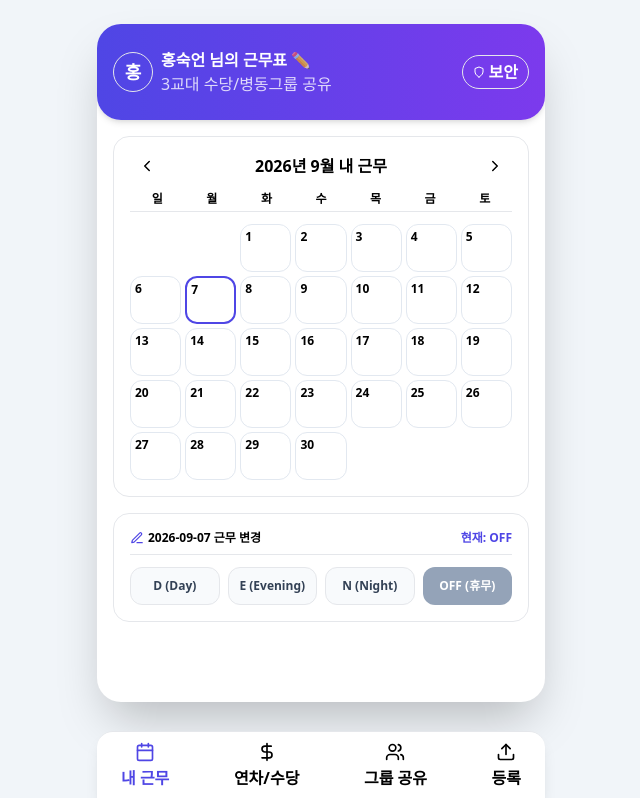
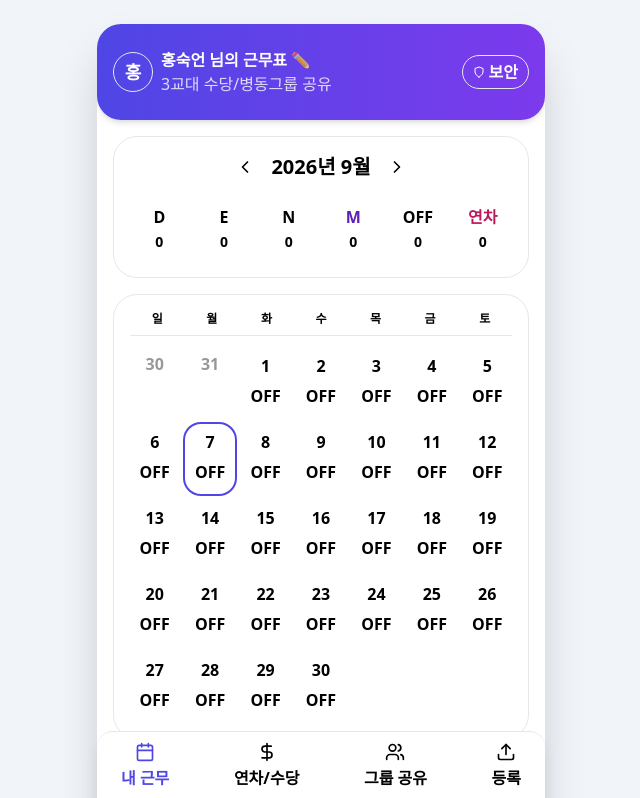
Before and after one commit to Choiseonkyeong/nurse-shift-calendar, a React (Vite) app: page / in a window 1280 px wide. Shown: the top 798 px of the page, without its empty margins (319-959 px from the left). Built offline with nearby package versions, Linux system fonts and the light colour scheme; no server answers.

Commit message:
Update MyShiftTab.jsx

```diff
--- a/src/components/MyShiftTab.jsx
+++ b/src/components/MyShiftTab.jsx
@@ -1,5 +1,5 @@
 import React, { useState, useMemo } from 'react';
-import { ChevronLeft, ChevronRight, Edit3 } from 'lucide-react';
+import { ChevronLeft, ChevronRight, Edit2, Bell } from 'lucide-react';
 import { toDateKey, splitDateKey } from '../utils/dateUtils';
 
 export default function MyShiftTab({
@@ -9,27 +9,40 @@ export default function MyShiftTab({
   setMyShifts,
   shiftConfigs = {}
 }) {
-  // 안전한 객체 보장
   const safeShifts = myShifts || {};
-  const safeConfigs = shiftConfigs || {};
-
   const normalizedSelectedDate = toDateKey(selectedDate || new Date());
   const { year: initYear, month: initMonth } = splitDateKey(normalizedSelectedDate);
 
   const [currentYear, setCurrentYear] = useState(initYear || 2026);
   const [currentMonth, setCurrentMonth] = useState(initMonth || 9);
 
-  // 달력 날짜 생성
+  // 이번 달 근무 카운트 (D, E, N, M, OFF, 연차 6종)
+  const currentMonthPrefix = `${currentYear}-${String(currentMonth).padStart(2, '0')}`;
+  const shiftCounts = { D: 0, E: 0, N: 0, M: 0, OFF: 0, 연차: 0 };
+
+  Object.entries(safeShifts).forEach(([dateKey, code]) => {
+    if (dateKey.startsWith(currentMonthPrefix) && code) {
+      if (shiftCounts[code] !== undefined) {
+        shiftCounts[code] += 1;
+      }
+    }
+  });
+
   const calendarDays = useMemo(() => {
     const firstDay = new Date(currentYear, currentMonth - 1, 1).getDay();
     const lastDate = new Date(currentYear, currentMonth, 0).getDate();
     const days = [];
 
-    for (let i = 0; i < firstDay; i++) days.push(null);
+    const prevLastDate = new Date(currentYear, currentMonth - 1, 0).getDate();
+    for (let i = firstDay - 1; i >= 0; i--) {
+      days.push({ dayNum: prevLastDate - i, isCurrentMonth: false });
+    }
+
     for (let d = 1; d <= lastDate; d++) {
       const dateStr = `${currentYear}-${String(currentMonth).padStart(2, '0')}-${String(d).padStart(2, '0')}`;
-      days.push({ dayNum: d, dateStr });
+      days.push({ dayNum: d, dateStr, isCurrentMonth: true });
     }
+
     return days;
   }, [currentYear, currentMonth]);
 
@@ -43,7 +56,6 @@ export default function MyShiftTab({
     else setCurrentMonth(currentMonth + 1);
   };
 
-  // 근무 변경 클릭 핸들러 (방어 코드 적용)
   const handleShiftSelect = (code) => {
     if (!setSelectedDate || !normalizedSelectedDate) return;
     setMyShifts((prev) => {
@@ -57,105 +69,134 @@ export default function MyShiftTab({
     });
   };
 
-  // 선택된 날짜의 현재 근무 코드 (안전 접근)
-  const currentSelectedShiftCode = safeShifts[normalizedSelectedDate] || 'OFF';
+  const currentShiftCode = safeShifts[normalizedSelectedDate] || 'OFF';
 
   return (
-    <div className="space-y-4 font-sans max-w-md mx-auto">
-      {/* 1. 달력 헤더 및 메타 */}
-      <div className="bg-white p-4 rounded-2xl shadow-xs border border-slate-100 space-y-3">
-        <div className="flex justify-between items-center px-1">
-          <button onClick={handlePrevMonth} className="p-1 hover:bg-slate-100 rounded-lg transition">
-            <ChevronLeft size={18} />
+    <div className="space-y-4 font-sans max-w-md mx-auto pb-10">
+      {/* 1. 상단 월 선택 & 6종 카운트 배지 카드 */}
+      <div className="bg-white p-4 rounded-3xl shadow-xs border border-slate-100 space-y-4">
+        <div className="flex justify-center items-center gap-3">
+          <button onClick={handlePrevMonth} className="p-1 hover:bg-slate-100 rounded-lg text-slate-600">
+            <ChevronLeft size={20} />
           </button>
-          <h2 className="font-extrabold text-base text-slate-900">
-            {currentYear}년 {currentMonth}월 내 근무
+          <h2 className="text-xl font-black text-slate-900">
+            {currentYear}년 {currentMonth}월
           </h2>
-          <button onClick={handleNextMonth} className="p-1 hover:bg-slate-100 rounded-lg transition">
-            <ChevronRight size={18} />
+          <button onClick={handleNextMonth} className="p-1 hover:bg-slate-100 rounded-lg text-slate-600">
+            <ChevronRight size={20} />
           </button>
         </div>
 
-        {/* 요일 헤더 */}
-        <div className="grid grid-cols-7 text-center text-xs font-bold text-slate-400 border-b pb-1">
+        <div className="grid grid-cols-6 gap-1.5 text-center">
+          <div className="bg-amber-100/80 p-2 rounded-2xl">
+            <span className="text-[11px] font-bold text-amber-800 block">D</span>
+            <span className="text-sm font-black text-amber-950">{shiftCounts.D}</span>
+          </div>
+          <div className="bg-orange-100/80 p-2 rounded-2xl">
+            <span className="text-[11px] font-bold text-orange-800 block">E</span>
+            <span className="text-sm font-black text-orange-950">{shiftCounts.E}</span>
+          </div>
+          <div className="bg-sky-100/80 p-2 rounded-2xl">
+            <span className="text-[11px] font-bold text-sky-800 block">N</span>
+            <span className="text-sm font-black text-sky-950">{shiftCounts.N}</span>
+          </div>
+          <div className="bg-purple-100/80 p-2 rounded-2xl">
+            <span className="text-[11px] font-bold text-purple-800 block">M</span>
+            <span className="text-sm font-black text-purple-950">{shiftCounts.M}</span>
+          </div>
+          <div className="bg-slate-100 p-2 rounded-2xl">
+            <span className="text-[11px] font-bold text-slate-600 block">OFF</span>
+            <span className="text-sm font-black text-slate-800">{shiftCounts.OFF}</span>
+          </div>
+          <div className="bg-pink-100/80 p-2 rounded-2xl">
+            <span className="text-[11px] font-bold text-pink-700 block">연차</span>
+            <span className="text-sm font-black text-pink-950">{shiftCounts.연차}</span>
+          </div>
+        </div>
+      </div>
+
+      {/* 2. 메인 달력 */}
+      <div className="bg-white p-4 rounded-3xl shadow-xs border border-slate-100 space-y-3">
+        <div className="grid grid-cols-7 text-center text-xs font-black border-b pb-2">
           <span className="text-rose-500">일</span>
-          <span>월</span>
-          <span>화</span>
-          <span>수</span>
-          <span>목</span>
-          <span>금</span>
+          <span className="text-slate-400">월</span>
+          <span className="text-slate-400">화</span>
+          <span className="text-slate-400">수</span>
+          <span className="text-slate-400">목</span>
+          <span className="text-slate-400">금</span>
           <span className="text-sky-500">토</span>
         </div>
 
-        {/* 달력 날짜 그리드 */}
-        <div className="grid grid-cols-7 gap-1 text-xs">
+        <div className="grid grid-cols-7 gap-1.5 text-center">
           {calendarDays.map((item, idx) => {
-            if (!item) return <div key={idx} className="h-12 bg-slate-50/50 rounded-xl"></div>;
+            if (!item.isCurrentMonth) {
+              return (
+                <div key={idx} className="p-1 text-slate-300 opacity-40">
+                  <span className="text-[11px] block font-semibold">{item.dayNum}</span>
+                </div>
+              );
+            }
 
             const isSelected = normalizedSelectedDate === item.dateStr;
             const shiftCode = safeShifts[item.dateStr] || 'OFF';
-            const config = safeConfigs[shiftCode] || { color: '#94A3B8', name: '휴무' };
 
             return (
               <div
                 key={idx}
                 onClick={() => setSelectedDate && setSelectedDate(item.dateStr)}
-                style={{
-                  borderColor: isSelected ? '#4F46E5' : '#E2E8F0',
-                  borderWidth: isSelected ? '2px' : '1px'
-                }}
-                className={`h-12 p-1 rounded-xl transition cursor-pointer flex flex-col justify-between ${
-                  isSelected ? 'bg-indigo-50/50 shadow-2xs' : 'bg-white hover:bg-slate-50'
+                className={`p-1.5 rounded-2xl transition cursor-pointer flex flex-col items-center justify-between min-h-[56px] ${
+                  isSelected ? 'ring-2 ring-indigo-600 bg-indigo-50/20' : 'hover:bg-slate-50'
                 }`}
               >
-                <span className="text-[10px] font-extrabold text-slate-700">{item.dayNum}</span>
-                {shiftCode !== 'OFF' && (
-                  <span
-                    style={{ backgroundColor: config.color || '#4F46E5' }}
-                    className="text-[9px] font-black text-white text-center rounded py-0.5 leading-none"
-                  >
-                    {shiftCode}
-                  </span>
-                )}
+                <span className="text-[11px] font-extrabold text-slate-700 block mb-0.5">{item.dayNum}</span>
+                <span
+                  className={`text-[10px] font-black w-8 h-8 rounded-full flex items-center justify-center ${
+                    shiftCode === 'D' ? 'bg-amber-100 text-amber-900' :
+                    shiftCode === 'E' ? 'bg-orange-200 text-orange-950 font-black' :
+                    shiftCode === 'N' ? 'bg-sky-100 text-sky-900' :
+                    shiftCode === 'M' ? 'bg-purple-200 text-purple-950 font-black' :
+                    shiftCode === '연차' ? 'bg-pink-100 text-pink-900' : 'text-slate-500 bg-slate-100'
+                  }`}
+                >
+                  {shiftCode}
+                </span>
               </div>
             );
           })}
         </div>
       </div>
 
-      {/* 2. 선택한 날짜 근무 입력 패널 */}
-      <div className="bg-white p-4 rounded-2xl shadow-xs border border-slate-100 space-y-3">
-        <div className="flex justify-between items-center border-b pb-2">
-          <span className="text-xs font-black text-slate-800 flex items-center gap-1">
-            <Edit3 size={14} className="text-indigo-600" /> {normalizedSelectedDate} 근무 변경
+      {/* 3. 선택일 근무 지정 패널 */}
+      <div className="bg-white p-4 rounded-3xl shadow-xs border border-slate-100 space-y-3">
+        <div className="flex justify-between items-center text-xs">
+          <span className="font-extrabold text-slate-800 flex items-center gap-1">
+            <Edit2 size={14} className="text-indigo-600" /> {normalizedSelectedDate} 근무 지정
           </span>
-          <span className="text-xs font-extrabold text-indigo-600">
-            현재: {currentSelectedShiftCode}
-          </span>
+          <span className="font-bold text-indigo-600">{currentShiftCode}</span>
         </div>
 
-        {/* 근무 선택 버튼 4종 */}
-        <div className="grid grid-cols-4 gap-2">
-          {['D', 'E', 'N', 'OFF'].map((code) => {
-            const conf = safeConfigs[code] || { name: code };
-            const isCurrent = currentSelectedShiftCode === code;
-
+        <div className="flex justify-between items-center gap-1">
+          {['D', 'E', 'N', 'M', 'OFF', '연차'].map((code) => {
+            const isSel = currentShiftCode === code;
             return (
               <button
                 key={code}
                 onClick={() => handleShiftSelect(code)}
-                style={{
-                  backgroundColor: isCurrent ? (conf.color || '#4F46E5') : '#F8FAFC',
-                  color: isCurrent ? '#FFFFFF' : '#334155'
-                }}
-                className={`py-2.5 rounded-xl font-black text-xs transition border cursor-pointer ${
-                  isCurrent ? 'border-transparent shadow-xs scale-105' : 'border-slate-200 hover:bg-slate-100'
+                className={`flex-1 py-2 rounded-full font-black text-xs transition border cursor-pointer ${
+                  isSel
+                    ? 'border-indigo-600 bg-orange-100 text-orange-950 shadow-2xs'
+                    : 'border-slate-200 bg-white text-slate-700 hover:bg-slate-50'
                 }`}
               >
-                {code} ({conf.name})
+                {code}
               </button>
             );
           })}
+        </div>
+
+        <div className="pt-2 border-t border-slate-100 flex items-center gap-1 text-xs font-bold text-slate-700">
+          <Bell size={14} className="text-indigo-600" />
+          <span>일정 및 메모 등록</span>
         </div>
       </div>
     </div>
```
